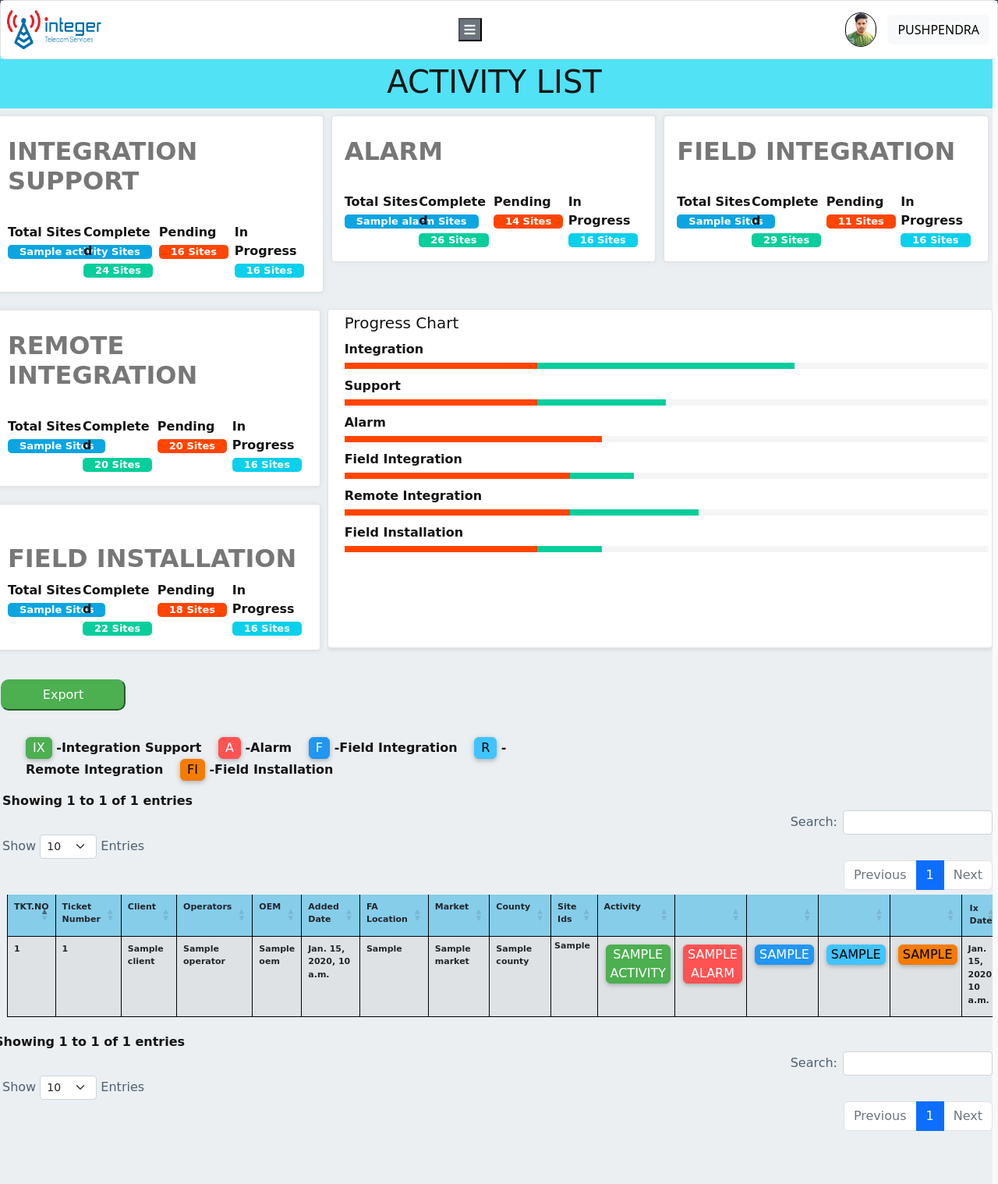
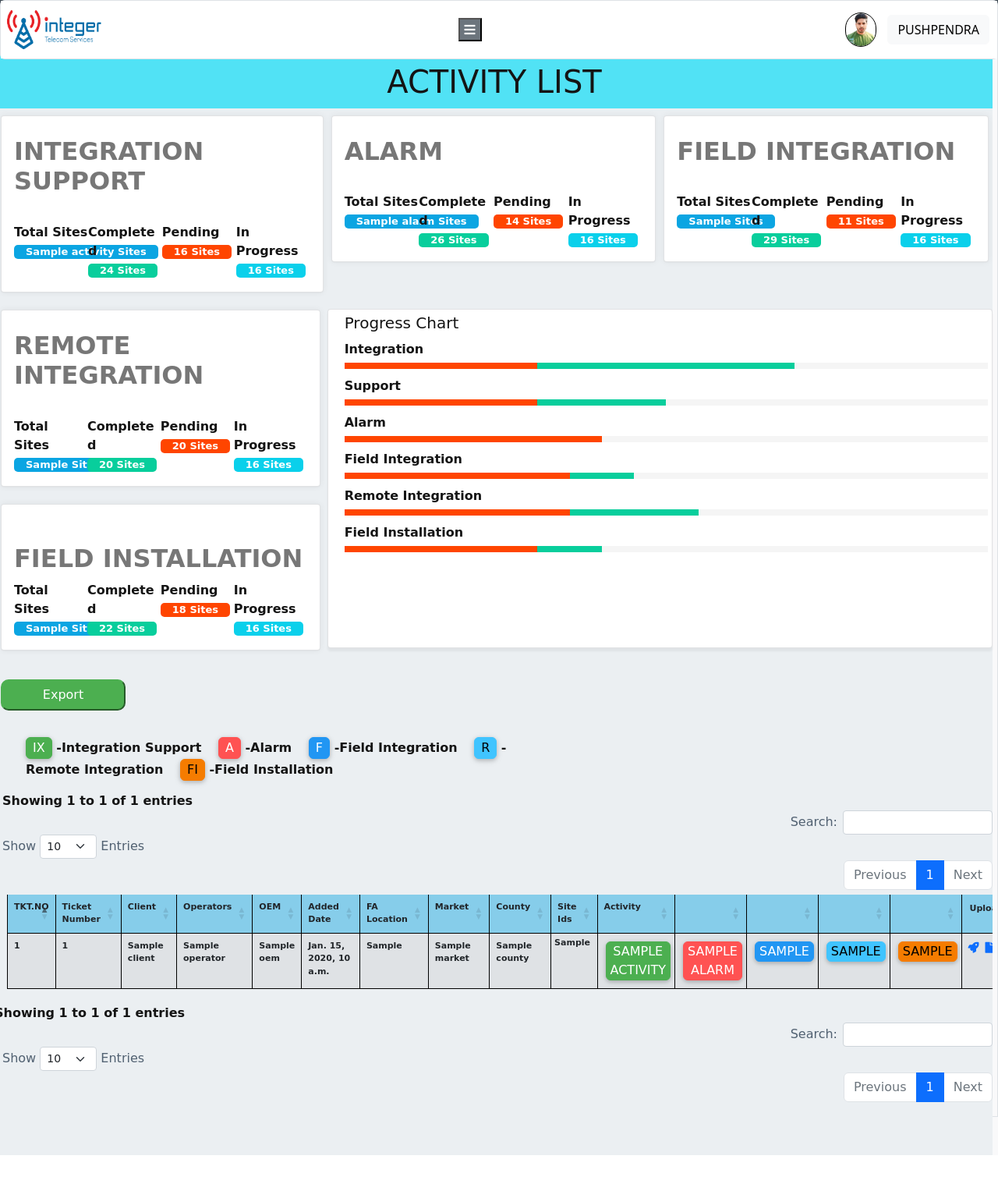
Before and after one commit to pushpendrakumar1/Admin-Dashboard-Full-Stack-, a Django app: template templates/activitylist.html in a window 1280 px wide. Shown: the whole page at 78% size. After the commit the page ends 1481 px from the top, so only its background shows below. Run offline with Django 3.2, Linux system fonts and the light colour scheme; the template is opened without the code that fills it: most values are stand-ins (such as "Sample title", 1, 10 or a date in 2020); some libraries are stand-ins or nearby versions; some web fonts are replaced.

Commit message:
Update activitylist.html

```diff
--- a/templates/activitylist.html
+++ b/templates/activitylist.html
@@ -43,12 +43,6 @@
 
 
 
-
-
-
-
-
-
     <style>
         #table_info{
             padding-left: 10px !important;
@@ -156,11 +150,11 @@
 
         @media only screen and (max-width: 1600px) {
             .nav-link.active {
-                width: 125px;
+                width: 150px;
             }
 
             .nav-link:hover {
-                width: 125px;
+                width: 150px;
             }
 
 
@@ -742,7 +736,9 @@
       0 0 5px #0ff,
       0 0 5px #0ff;
   }
-
+/*.col {
+    flex: 1 0 0%;
+}*/
 
 
     </style>
@@ -950,7 +946,7 @@
 
         <div class="row">
 
-            <div class="col-lg-1" id="div1">
+            <div class="col-lg-1" id="div1" style="width: 170px !important;">
                 <nav class="navbar navbar-expand navbar-light bg-light">
                     <div class="container" style="padding: 0px 0px 0px 0px ;">
                         <!-- <div class="container-fluid"> -->
@@ -971,16 +967,16 @@
 										</li>
                                         <li class="nav-item">
 
-                                            <a class="nav-link " href="/activitylist"><i
+                                            <a class="nav-link active" href="/activitylist"><i
                                                     class="fa fa-list me-1 pe-2"></i>Activity List</a>
                                         </li>
-										<li class="nav-item " style="width:140px ;">
+										<li class="nav-item " >
 											<a class="nav-link  " href="/userlist"><i
 													class="fa fa-table me-1 pe-1"></i>&nbspUserlist</a>
 										</li>
                                         <li class="nav-item">
 
-                                            <a class="nav-link active" href="/createactivity"><i
+                                            <a class="nav-link " href="/createactivity"><i
                                                     class="fa fa-road me-1 pe-2"></i>Activity</a>
                                         </li>
 
@@ -1077,7 +1073,7 @@
 
                 </nav>
             </div>
-            <div class="col-lg-11 border " id="myDiv">
+            <div class="col border " id="myDiv">
 
 
                 <div class="content-wrapper">
@@ -1090,7 +1086,7 @@
 
                     <div class="row dashboard-header ">
 
-                        <div class="col-lg-4 col-md-6 " style="padding: 1px 5px 1px 0px;">
+                        <div class="col-lg-4 col-md-6 ps-2" style="padding: 1px 5px 1px 0px;">
                             <div class="card dashboard-product p-3">
                                 <h2 class="dashboard-total-products">INTEGRATION SUPPORT</h2>
                                 <div class="row dashboard-header pt-4">
@@ -1134,7 +1130,7 @@
                             </div>
                         </div>
                         <div class="col-lg-4" style="padding: 0px 4px 0px 0px;">
-                        <div class="col-lg-12 col-md-6" style="padding: 1px 5px 1px 0px;">
+                        <div class="col-lg-12 col-md-6 ps-2" style="padding: 1px 5px 1px 0px;">
                             <div class="card dashboard-product p-3">
                                 <h2 class="dashboard-total-products">REMOTE INTEGRATION</h2>
                                 <div class="row dashboard-header pt-4">
@@ -1149,7 +1145,7 @@
                                 </div>
                             </div>
                         </div>
-                        <div class="col-lg-12 col-md-6" style="padding: 1px 5px 1px 0px;">
+                        <div class="col-lg-12 col-md-6 ps-2" style="padding: 1px 5px 1px 0px;">
                             <div class="card dashboard-product p-3">
                                 <h2 class="dashboard-total-products pt-4">FIELD INSTALLATION</h2>
                                 <div class="row dashboard-header">
@@ -1221,8 +1217,7 @@
                       </div>
 
                     <div class="row">
-                <div class="btnlist1 col-lg-6" style="float: right; margin-bottom: 10px;
-                ">
+                <div class="btnlist1 col-lg-6" style="float: right; margin-bottom: 10px;">
                         <button type="button" class="btn1 btn-success ms-2 mt-3"  style="text-decoration: none; color:#fff"
                     onclick="ExportToExcel('xlsx')">Export</button>
                 </div>
@@ -1248,7 +1243,7 @@
                     <div class="row mb-3" style="overflow-x:auto;">
 
 
-                        <table id="table"
+                        <table id="table" style="width: 100%;"
                             class="table table-responsive table-striped table-bordered table-bordered table-hover cell-border dataTable no-footer ms-3"
                             aria-describedby="table_info">
 
@@ -1269,13 +1264,13 @@
                                     <th scope="col"> </th>
                                     <th scope="col"> </th>
                                     <th scope="col"> </th>
-                                    <th class="blank ps-1 pe-1 pt-2" scope="col">Ix Date</th>
-                                    <th class="blank ps-5" scope="col ">5G IX Date </th>
-                                    <th class="blank ps-5" scope="col">Ticket Status</th>
-                                    <th class="blank ps-5" scope="col">IX Status</th>
-                                    <th class="blank p-0 ps-1 pt-2" scope="col">CX Status</th>
-                                    <th class="blank p-0 ps-1 pt-2" scope="col">Added By</th>
-                                   <th  scope="col" style="display: none;"></th>
+                                    <th class="blank ps-1 pe-1 pt-2" scope="col" style="display: none;">Ix Date</th>
+                                    <th class="blank ps-5" scope="col " style="display: none;">5G IX Date </th>
+                                    <th class="blank ps-5" scope="col" style="display: none;">Ticket Status</th>
+                                    <th class="blank ps-5" scope="col" style="display: none;">IX Status</th>
+                                    <th class="blank p-0 ps-1 pt-2" scope="col" style="display: none;">CX Status</th>
+                                    <th class="blank p-0 ps-1 pt-2" scope="col" style="display: none;">Added By</th>
+                                  <th  scope="col" style="display: none;"></th>
                                     <th scope="col" style="display: none;"></th>
                                     <th  scope="col" style="display: none;"></th>
                                     <th  scope="col" style="display: none;"></th>
@@ -1345,12 +1340,12 @@
                                     <td class="blank p-0">  <button type="button" class="btn btn-primary "id="buttr">{{ info.Field_Integration }}</button></td>
                                     <td class="blank p-0">    <button type="button" class="btn btn-info "id="buttr">{{ info.remote_Integration }}</button></td>
                                     <td class="blank p-0"> <button type="button" class="btn btn-warning  "id="buttr">{{ info.Field_Installation }}</button></td>
-                                    <td>{{ info.Ix_Date }}</td>
-                                    <td>{{ info.G_IX_date }}</td>
-                                    <td>{{ info.CX_Status }}</td>
-                                    <td class="blank p-0 ps-1">Pending</td>
-                                    <td class="blank p-0 ps-1">{{ info.CX_Status }}</td>
-                                   <td class="blank p-0 ps-1">{{ info.Added_By }}</td>
+                                    <td style="display: none;">{{ info.Ix_Date }}</td>
+                                    <td style="display: none;">{{ info.G_IX_date }}</td>
+                                    <td style="display: none;">{{ info.CX_Status }}</td>
+                                    <td class="blank p-0 ps-1" style="display: none;">Pending</td>
+                                    <td class="blank p-0 ps-1" style="display: none;">{{ info.CX_Status }}</td>
+                                   <td class="blank p-0 ps-1" style="display: none;">{{ info.Added_By }}</td>
                                      <td style="display: none;" >{{ info.site_name }}</td>
                                     <td style="display: none;" >{{ info.address }}</td>
                                     <td  style="display: none;" >{{ info.latitude }}</td>
@@ -1760,9 +1755,7 @@
             </div>
 
         </div>
-        <div class="col-lg-2">
-
-        </div>
+
     </div>
 
     </div>
```
